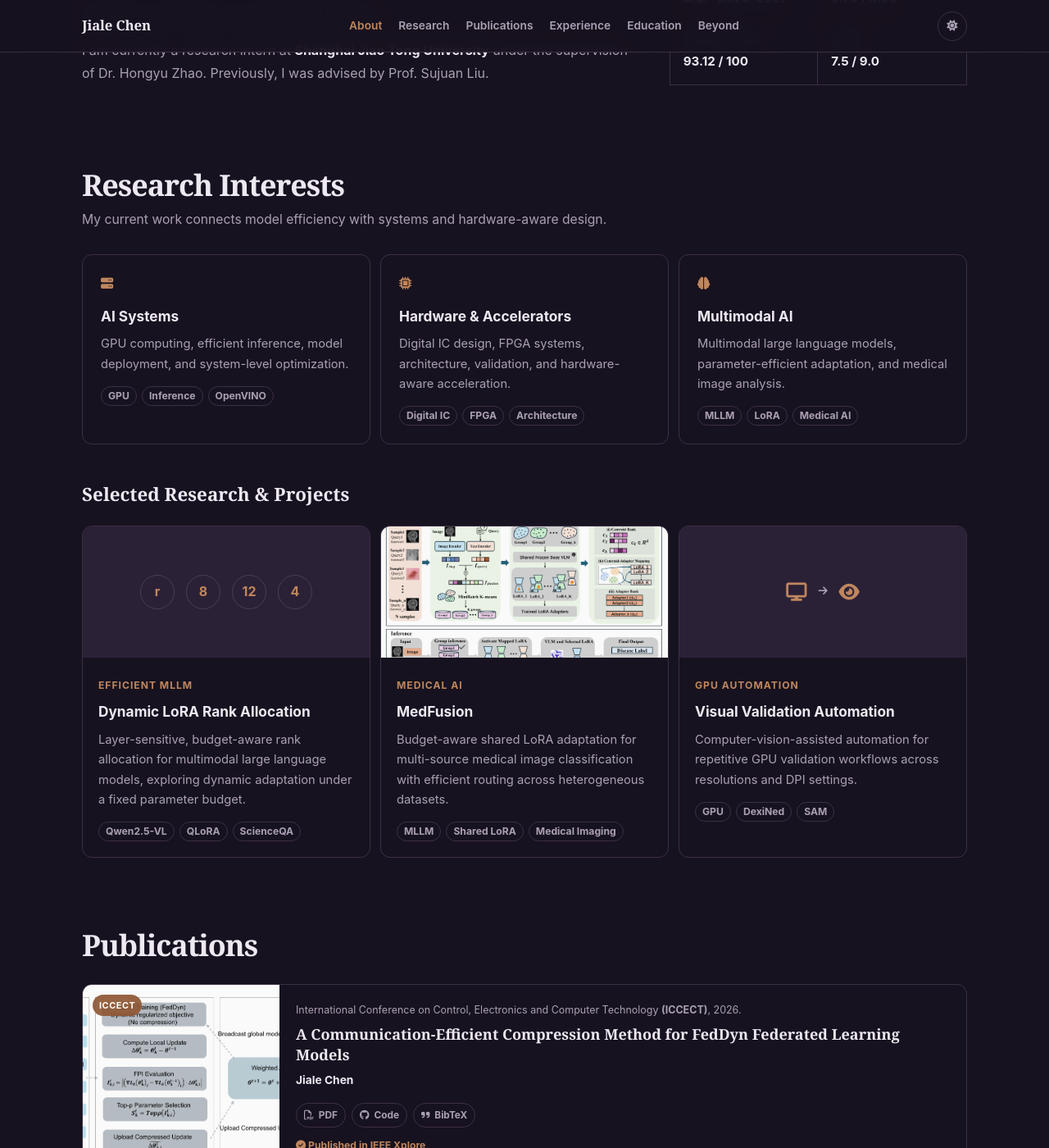
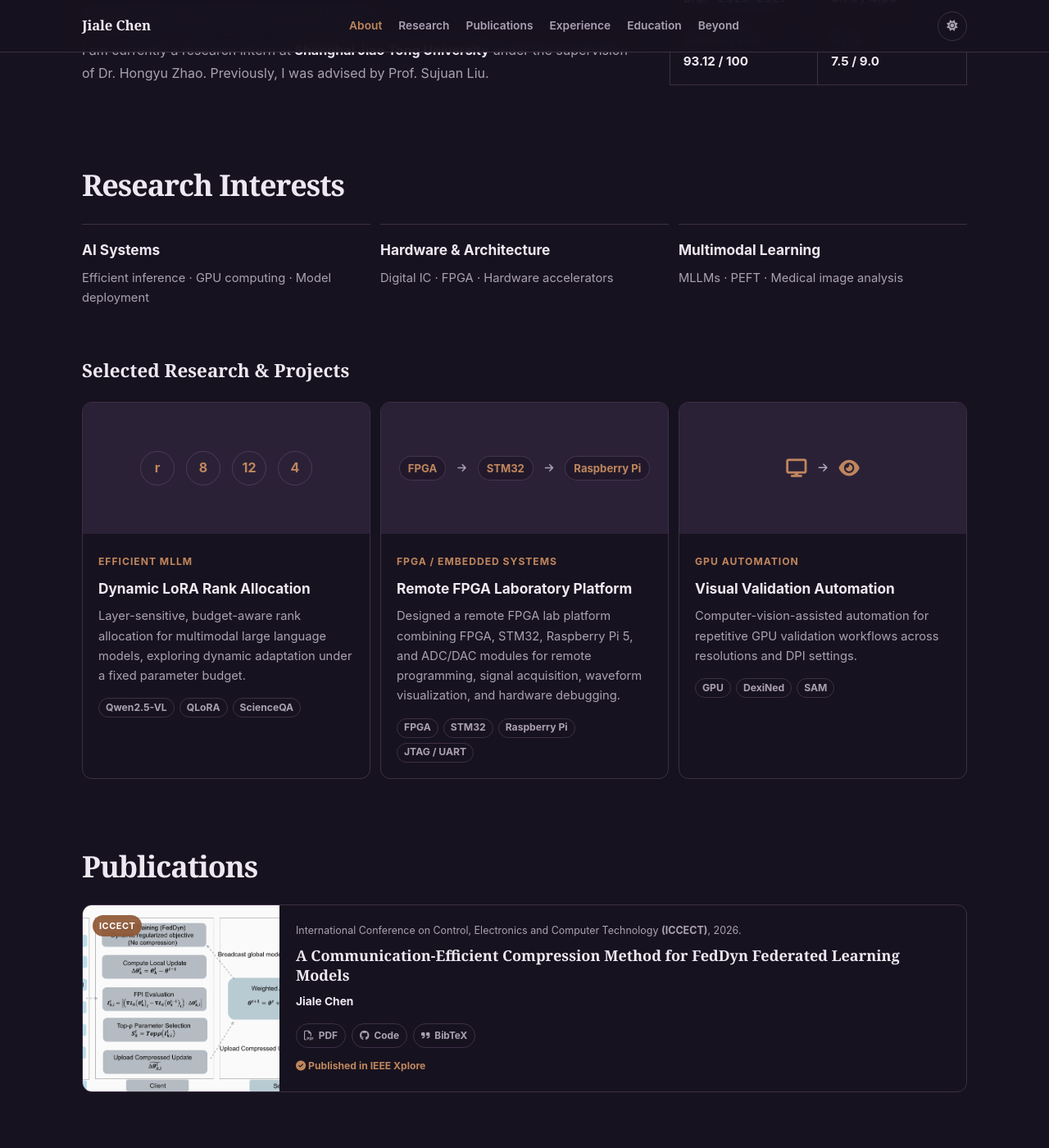
Before and after one commit to Chenjl13/Chenjl13.github.io, a Jekyll site: the page built from index.md, in a window 1280 px wide and 1400 px high, scrolled down 630 px. Shown: the whole window at 82% size. Built offline with Jekyll 4.4.1, drawn with Linux system fonts in a browser that asks for light colours; nearby versions of some CDN libraries; a style sheet for code colours, icons or effects is not loaded.

```diff
--- a/_sass/minimal-light-no-dark-mode.scss
+++ b/_sass/minimal-light-no-dark-mode.scss
@@ -234,23 +234,16 @@
   background: transparent;
 }
 .interest-card {
-  padding: 22px;
-  border-radius: var(--radius);
-  transition: border-color .18s ease, transform .18s ease;
+  padding: 16px 0;
+  border-width: 1px 0 0;
 }
-.interest-card:hover, .project-card:hover { border-color: var(--accent); transform: translateY(-2px); }
-.card-icon {
-  width: auto;
-  height: auto;
-  display: block;
-  color: var(--accent);
-  font-size: .95rem;
-}
+.project-card:hover { border-color: var(--accent); transform: translateY(-2px); }
 .interest-card h3, .project-card h3, .timeline-card h3, .education-card h3, .language-card h3 {
   margin: 12px 0 7px;
   color: var(--text);
   font-size: 1.08rem;
 }
+.interest-card h3 { margin-top: 0; }
 .interest-card p, .project-card p { margin: 0; color: var(--muted); font-size: .92rem; line-height: 1.65; }
 .tag-row { display: flex; flex-wrap: wrap; gap: 6px; margin-top: 15px; }
 .tag-row span {
@@ -284,6 +277,17 @@
 }
 .project-art-gpu { background: var(--surface-soft); color: var(--accent); font-size: 1.4rem; }
 .project-art-gpu i:nth-child(2) { font-size: .8rem; color: var(--muted); }
+.project-art-fpga { flex-wrap: wrap; padding: 18px; color: var(--accent); font-size: .82rem; font-weight: 700; }
+.project-art-fpga span {
+  display: inline-flex;
+  align-items: center;
+  min-height: 30px;
+  padding: 0 10px;
+  border: 1px solid var(--border);
+  border-radius: 999px;
+  background: var(--surface);
+}
+.project-art-fpga i { color: var(--muted); font-size: .75rem; }
 .project-content { padding: 19px; }
 .project-label { color: var(--accent); text-transform: uppercase; letter-spacing: .08em; font-weight: 700; font-size: .76rem; line-height: 1.35; }
 .project-content h3 { margin-top: 5px; }
--- a/_sass/minimal-light.scss
+++ b/_sass/minimal-light.scss
@@ -234,23 +234,16 @@
   background: transparent;
 }
 .interest-card {
-  padding: 22px;
-  border-radius: var(--radius);
-  transition: border-color .18s ease, transform .18s ease;
+  padding: 16px 0;
+  border-width: 1px 0 0;
 }
-.interest-card:hover, .project-card:hover { border-color: var(--accent); transform: translateY(-2px); }
-.card-icon {
-  width: auto;
-  height: auto;
-  display: block;
-  color: var(--accent);
-  font-size: .95rem;
-}
+.project-card:hover { border-color: var(--accent); transform: translateY(-2px); }
 .interest-card h3, .project-card h3, .timeline-card h3, .education-card h3, .language-card h3 {
   margin: 12px 0 7px;
   color: var(--text);
   font-size: 1.08rem;
 }
+.interest-card h3 { margin-top: 0; }
 .interest-card p, .project-card p { margin: 0; color: var(--muted); font-size: .92rem; line-height: 1.65; }
 .tag-row { display: flex; flex-wrap: wrap; gap: 6px; margin-top: 15px; }
 .tag-row span {
@@ -284,6 +277,17 @@
 }
 .project-art-gpu { background: var(--surface-soft); color: var(--accent); font-size: 1.4rem; }
 .project-art-gpu i:nth-child(2) { font-size: .8rem; color: var(--muted); }
+.project-art-fpga { flex-wrap: wrap; padding: 18px; color: var(--accent); font-size: .82rem; font-weight: 700; }
+.project-art-fpga span {
+  display: inline-flex;
+  align-items: center;
+  min-height: 30px;
+  padding: 0 10px;
+  border: 1px solid var(--border);
+  border-radius: 999px;
+  background: var(--surface);
+}
+.project-art-fpga i { color: var(--muted); font-size: .75rem; }
 .project-content { padding: 19px; }
 .project-label { color: var(--accent); text-transform: uppercase; letter-spacing: .08em; font-weight: 700; font-size: .76rem; line-height: 1.35; }
 .project-content h3 { margin-top: 5px; }
--- a/index.md
+++ b/index.md
@@ -23,27 +23,20 @@
 <section id="research" class="page-section reveal">
   <div class="section-heading">
     <h2>Research Interests</h2>
-    <p>My current work connects model efficiency with systems and hardware-aware design.</p>
   </div>
 
   <div class="interest-grid">
     <article class="interest-card">
-      <div class="card-icon"><i class="fa-solid fa-server"></i></div>
       <h3>AI Systems</h3>
-      <p>GPU computing, efficient inference, model deployment, and system-level optimization.</p>
-      <div class="tag-row"><span>GPU</span><span>Inference</span><span>OpenVINO</span></div>
+      <p>Efficient inference · GPU computing · Model deployment</p>
     </article>
     <article class="interest-card">
-      <div class="card-icon"><i class="fa-solid fa-microchip"></i></div>
-      <h3>Hardware &amp; Accelerators</h3>
-      <p>Digital IC design, FPGA systems, architecture, validation, and hardware-aware acceleration.</p>
-      <div class="tag-row"><span>Digital IC</span><span>FPGA</span><span>Architecture</span></div>
+      <h3>Hardware &amp; Architecture</h3>
+      <p>Digital IC · FPGA · Hardware accelerators</p>
     </article>
     <article class="interest-card">
-      <div class="card-icon"><i class="fa-solid fa-brain"></i></div>
-      <h3>Multimodal AI</h3>
-      <p>Multimodal large language models, parameter-efficient adaptation, and medical image analysis.</p>
-      <div class="tag-row"><span>MLLM</span><span>LoRA</span><span>Medical AI</span></div>
+      <h3>Multimodal Learning</h3>
+      <p>MLLMs · PEFT · Medical image analysis</p>
     </article>
   </div>
 
@@ -63,14 +56,14 @@
     </article>
 
     <article class="project-card">
-      <div class="project-image-wrap">
-        <img src="{{ '/assets/img/MedFusion.png' | relative_url }}" alt="MedFusion project preview">
+      <div class="project-art project-art-fpga">
+        <span>FPGA</span><i class="fa-solid fa-arrow-right"></i><span>STM32</span><i class="fa-solid fa-arrow-right"></i><span>Raspberry Pi</span>
       </div>
       <div class="project-content">
-        <span class="project-label">Medical AI</span>
-        <h3>MedFusion</h3>
-        <p>Budget-aware shared LoRA adaptation for multi-source medical image classification with efficient routing across heterogeneous datasets.</p>
-        <div class="tag-row"><span>MLLM</span><span>Shared LoRA</span><span>Medical Imaging</span></div>
+        <span class="project-label">FPGA / Embedded Systems</span>
+        <h3>Remote FPGA Laboratory Platform</h3>
+        <p>Designed a remote FPGA lab platform combining FPGA, STM32, Raspberry Pi 5, and ADC/DAC modules for remote programming, signal acquisition, waveform visualization, and hardware debugging.</p>
+        <div class="tag-row"><span>FPGA</span><span>STM32</span><span>Raspberry Pi</span><span>JTAG / UART</span></div>
       </div>
     </article>
 
```
